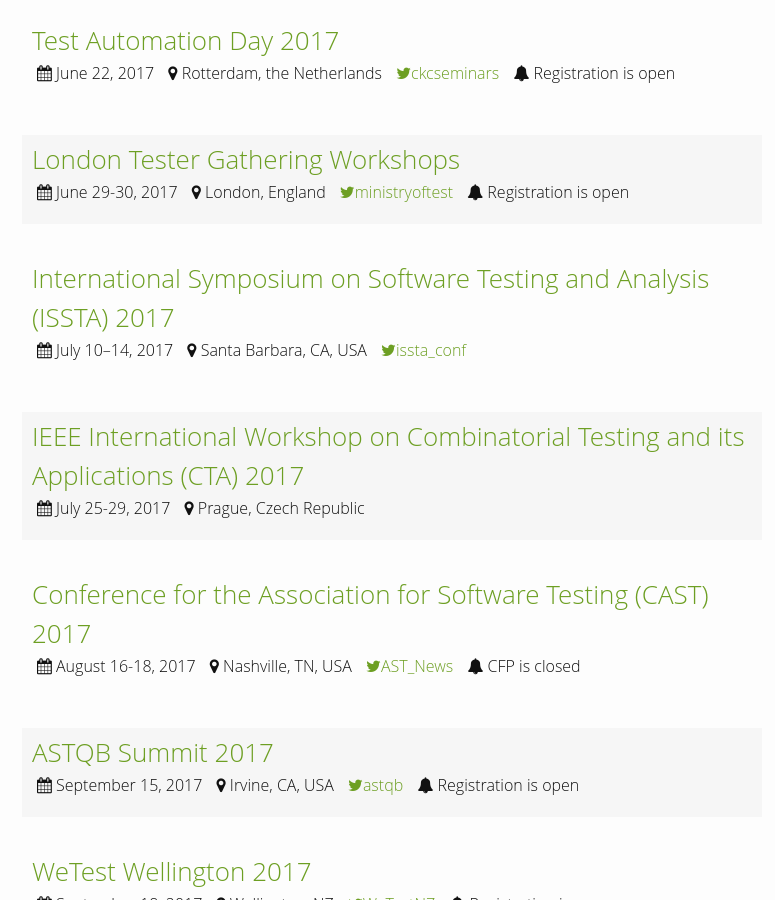
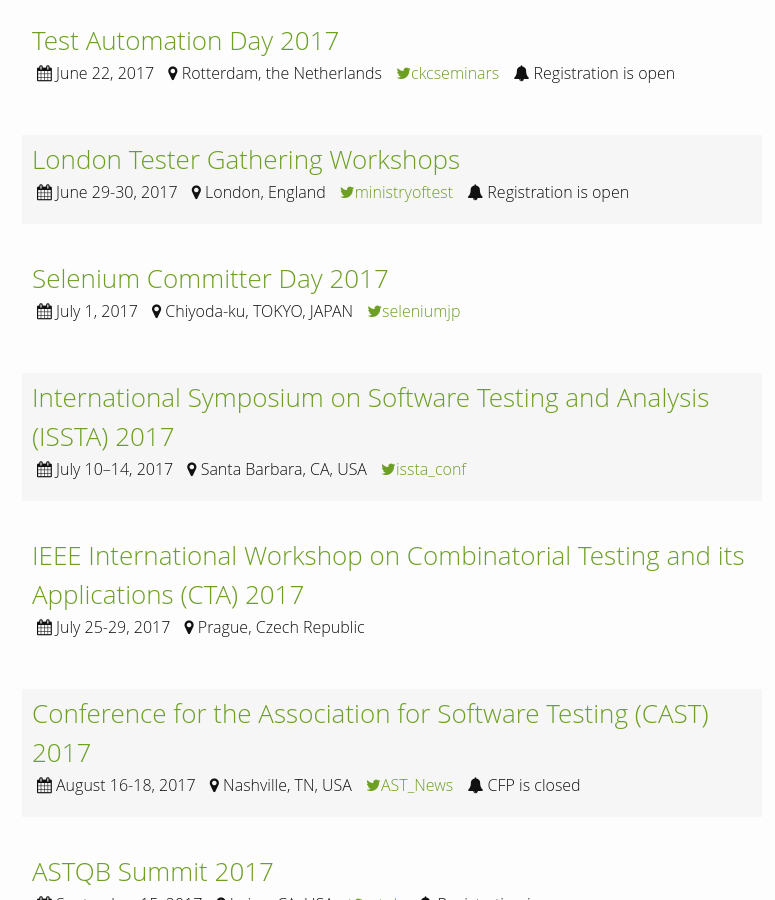
Before and after one commit to TestingConferences/testingconferences.github.io, a Jekyll site: the page built from index.html, in a window 1280 px wide and 900 px high, scrolled down 1100 px. Shown: the whole window, without its empty margins (248-1023 px from the left). Built offline with Jekyll 4.4.1, drawn with Linux system fonts in a browser that asks for light colours.

Commit message:
Selenium Committer Day 2017 in Japan
We invite Selenium project team members to Japan.

```diff
--- a/_data/current.yml
+++ b/_data/current.yml
@@ -64,6 +64,12 @@
   url: https://dojo.ministryoftesting.com/events/london-tester-gathering-workshops
   twitter: ministryoftest
   status: Registration is open
+
+- name: Selenium Committer Day 2017
+  location: Chiyoda-ku, TOKYO, JAPAN
+  dates: "July 1, 2017"
+  url: https://seleniumjp.connpass.com/event/55364/
+  twitter: seleniumjp
 
 - name: International Symposium on Software Testing and Analysis (ISSTA) 2017
   location: Santa Barbara, CA, USA
```
